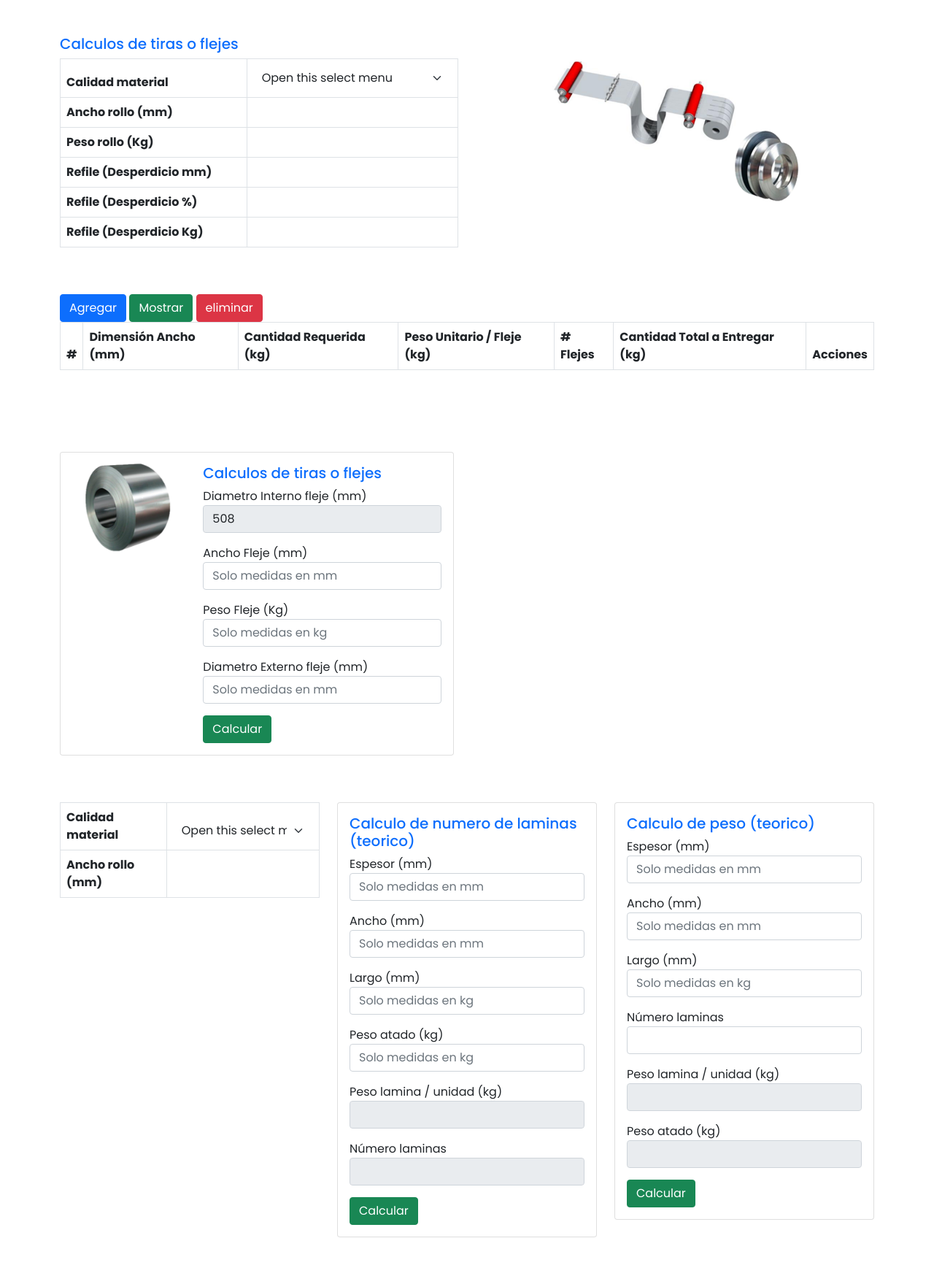
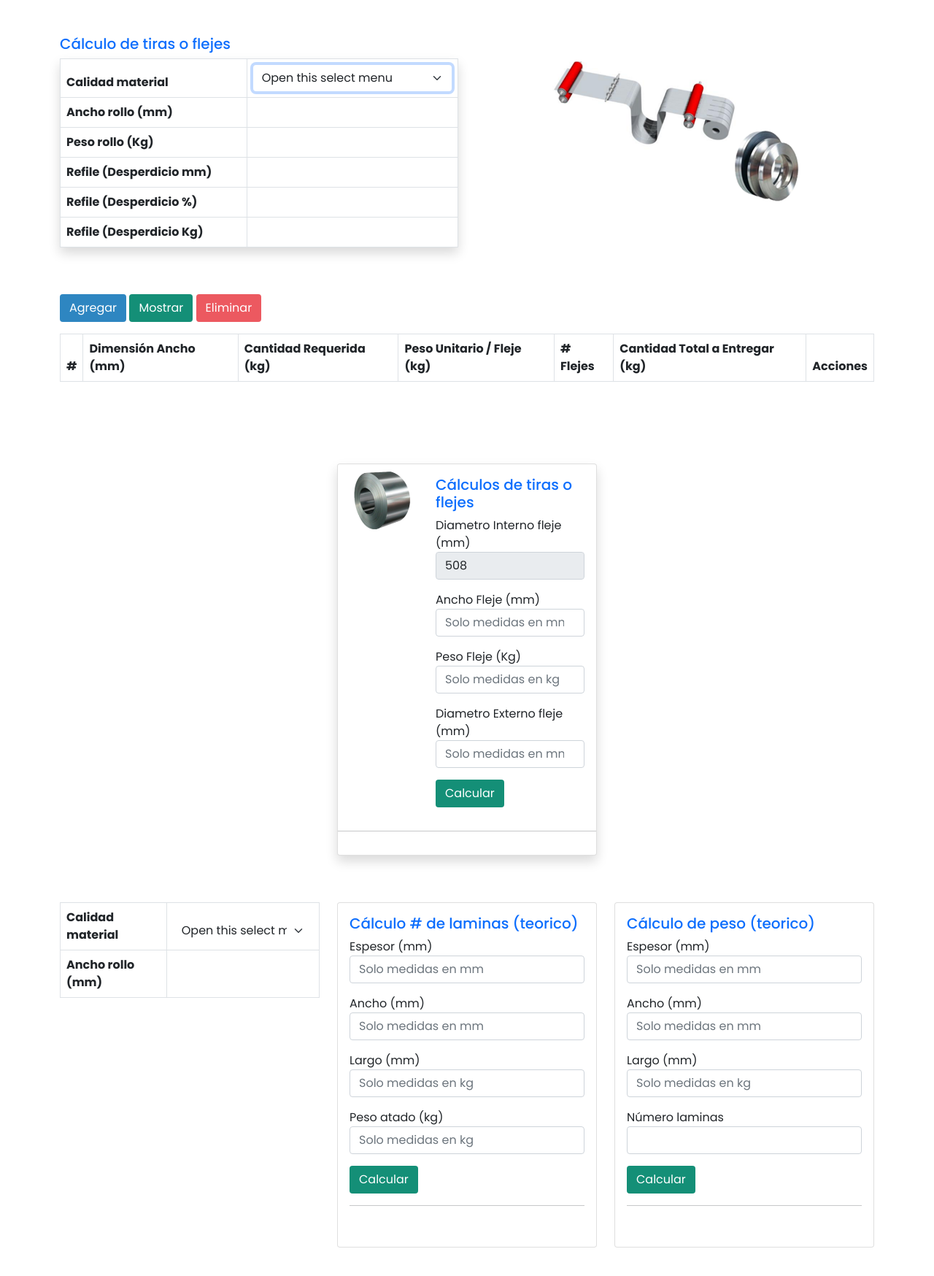
Before and after one commit to Infiern0677/Calculadora-, a plain HTML site: page index.html in a window 1280 px wide. Shown: the whole page at 73% size. Before the commit the page ends 1719 px from the top, so only its background shows below. Drawn offline with nearby package versions, Linux system fonts and the light colour scheme; files whose address does not match are found by name.

Commit message:
Actualiozacion

```diff
--- a/css/style.css
+++ b/css/style.css
@@ -6,3 +6,25 @@
   box-sizing: border-box;
   font-family: 'Poppins', sans-serif;
 }
+
+
+#btn_eliminar{
+  color: white;
+  background-color: #ec5960;
+}
+
+
+#btn_editar{
+  color: white;
+  background-color: #efb810;
+}
+
+#btn_guardar, #btn_mostrar{
+  color: white;
+  background-color: #148F77;
+}
+
+#btn_agregar{
+  color: white;
+  background-color: #2E86C1 ;
+}
--- a/index.html
+++ b/index.html
@@ -23,16 +23,16 @@
   <body>
     <div class="container">
       <div class="row mt-5">
-        <h5 class="text-primary mb-2">Calculos de tiras o flejes</h5>
+        <h5 class="text-primary mb-2">Cálculo de tiras o flejes</h5>
         <div class="col">
-          <table id="tb-1" class="table table-bordered fs-7">
+          <table id="tb-1" class="table table-bordered shadow  bg-body rounded fs-7">
             <thead class="">
               <tr>
                 <th scope="col">Calidad material</th>
                 <th scope="col">
                   <select
                     class="form-select border-0"
-                    id="Type_c"
+                    id="Type_c" autofocus
                     name="Type_c"
                     onchange="ShowSelected();"
                   >
@@ -87,7 +87,7 @@
               <!-- Button trigger modal -->
               <button
                 type="button"
-                class="btn btn-primary"
+                class="btn " id="btn_agregar"
                 data-bs-toggle="modal"
                 data-bs-target="#staticBackdrop"
               >
@@ -108,7 +108,7 @@
                   <div class="modal-content">
                     <div class="modal-header">
                       <h5 class="modal-title" id="staticBackdropLabel">
-                        Modal title
+                        Agregar nuevas medidas
                       </h5>
                       <button
                         type="button"
@@ -120,16 +120,22 @@
                     <div class="modal-body">
                       <input
                         id="da"
-                        placeholder="Dimensón ancho mm:"
+                        placeholder="Dimensón ancho mm:" class="form-control mb-3"
                         requered
+                        type="number">
+                      <input
+                        id="cr"
+                        placeholder="Cantidad requerida kg:" class="form-control"
                         type="number"
                       /><br /><br />
-                      <input
-                        id="cr"
-                        placeholder="Cantidad requerida kg:"
-                        type="number"
-                      /><br /><br />
+
+
+                      <span id="resM">
+
+                      </span>
                     </div>
+
+
                     <div class="modal-footer">
                       <button
                         type="button"
@@ -140,10 +146,10 @@
                       </button>
                       <button
                         id="btn_guardar"
-                        class="btn btn-success"
+                        class="btn"
                         onclick="guardar()"
                       >
-                        agregar
+                        Agregar
                       </button>
                     </div>
                   </div>
@@ -151,16 +157,16 @@
               </div>
 
 
-              <button id="btn_mostrar" class="btn btn-success" onclick="listar()">
+              <button id="btn_mostrar" class="btn" onclick="listar()">
                 Mostrar
               </button>
 
-              <button class="btn btn-danger" id="btn_eliminar" onclick="eliminar()">eliminar</button>
+              <button class="btn"  id="btn_eliminar" onclick="eliminar()">Eliminar</button>
             </div>
 
           </div><!---End---->
 
-          <table id="tablaCal" class="table table-bordered fs-7">
+          <table id="tablaCal" class="table table-bordered fs-7 mt-3">
             <thead class="">
               <tr>
                 <th scope="col">#</th>
@@ -180,10 +186,11 @@
       <br /><br />
 
       <div class="row">
-        <div class="col-auto">
-          <div class="card mb-3" style="max-width: 540px">
+        <div class="col"></div>
+        <div class="col-md-4 col-sm-12">
+          <div class="card mb-3  mx-auto shadow  bg-body rounded" >
             <div class="row g-0">
-              <div class="col-md-4">
+              <div class="col-md-4 d-none d-sm-none d-md-block work-right-text d-flex align-items-center">
                 <img
                   src="img/Imagen2.png"
                   class="img-fluid rounded-start"
@@ -193,7 +200,7 @@
               <div class="col-md-8">
                 <div class="card-body">
                   <h5 class="card-title text-primary">
-                    Calculos de tiras o flejes
+                    Cálculos de tiras o flejes
                   </h5>
                   <p class="card-text">
                     Diametro Interno fleje (mm)
@@ -235,24 +242,31 @@
 
                   <button
                     id="btn_guardar"
-                    class="btn btn-success"
+                    class="btn"
                     onclick="Calculart()"
                   >
                     Calcular
                   </button>
+
                 </div>
+
+
               </div>
             </div>
+            <hr>
+            <span id="res" class="mt-2 px-5 bg-body text-center mb-2"> </span>
           </div>
-        </div>
-        <div class="col">
-          <span id="res"> </span>
-        </div>
+
+        </div><!-----endCol--->
+        <div class="col"></div>
+
+
+
       </div>
       <br />
       <br />
       <div class="row">
-        <div class="col">
+        <div class="col-md-4 col-sm-12">
           <table id="tb-1" class="table table-bordered fs-7">
             <thead class="">
               <tr>
@@ -280,11 +294,11 @@
             </tbody>
           </table>
         </div>
-        <div class="col">
+        <div class="col-md-4 col-sm-12 mb-3" >
           <div class="card">
             <div class="card-body">
               <h5 class="card-title text-primary">
-                Calculo de numero de laminas (teorico)
+                Cálculo # de laminas (teorico)
               </h5>
               <p class="card-text">
                 Espesor (mm)
@@ -322,41 +336,23 @@
                   placeholder="Solo medidas en kg"
                 />
               </p>
-              <p class="card-text">
-                Peso lamina / unidad (kg)
-                <input
-                  class="form-control"
-                  type="number"
-                  id="G39"
-                  placeholder=""
-                  disabled
-                />
-              </p>
-              <p class="card-text">
-                Número laminas
-                <input
-                  class="form-control"
-                  type="number"
-                  id="H39"
-                  placeholder=""
-                  disabled
-                />
-              </p>
 
               <button
                 id="btn_guardar"
-                class="btn btn-success"
-                onclick="Calculart()"
+                class="btn "
+                onclick="CalNumerL()"
               >
                 Calcular
               </button>
+              <hr>
+            <span id="resP3" class="mt-2 px-5 bg-body text-center mb-2"> </span>
             </div>
           </div>
         </div>
-        <div class="col">
+        <div class="col-md-4 col-sm-12">
           <div class="card">
             <div class="card-body">
-              <h5 class="card-title text-primary">Calculo de peso (teorico)</h5>
+              <h5 class="card-title text-primary">Cálculo de peso (teorico)</h5>
               <p class="card-text">
                 Espesor (mm)
                 <input
@@ -394,35 +390,16 @@
                   placeholder=""
                 />
               </p>
-              <p class="card-text">
-                Peso lamina / unidad (kg)
-                <input
-                  class="form-control"
-                  type="number"
-                  id="G43"
-                  placeholder=""
-                  disabled
-                />
-              </p>
-
-              <p class="card-text">
-                Peso atado (kg)
-                <input
-                  class="form-control"
-                  type="number"
-                  id="H43"
-                  placeholder=""
-                  disabled
-                />
-              </p>
 
               <button
                 id="btn_guardar"
-                class="btn btn-success"
-                onclick="Calculart()"
+                class="btn "
+                onclick="CalPesot()"
               >
                 Calcular
               </button>
+              <hr>
+              <span id="resP4" class="mt-2 px-5 bg-body text-center mb-2"> </span>
             </div>
           </div>
         </div>
--- a/js/filter.js
+++ b/js/filter.js
@@ -39,6 +39,7 @@ function guardar(){
 
   if(_precio == "" | _stock == ""){
 
+    document.getElementById("resM").innerHTML = "<p class='text-danger'>Error en el formulario no pueden quedar campos vacios</p>";
   }else{
 
     var objData = JSON.stringify({
@@ -54,10 +55,13 @@ function guardar(){
     console.log(objData);
     tablaData.push(objData);
     localStorage.setItem("tablaDataS", JSON.stringify(tablaData));
+    document.getElementById("resM").innerHTML = "<p class='text-success'>Materiales ingresados con éxito</p>";
+    listar();
 
   }
   document.getElementById("da").value = "";
   document.getElementById("cr").value = "";
+
 
 }
 
@@ -86,7 +90,7 @@ function Calculart(){
       resDEF = 0;
     }
 
-    document.getElementById("res").innerHTML = "Diametro Externo fleje: "+ Math.trunc(resDEF) +" mm <br> Peso Fleje: "+ Math.trunc(resPF)+" kg";
+    document.getElementById("res").innerHTML = "<p>Diametro Externo fleje: "+ Math.trunc(resDEF) +" mm <br> Peso Fleje: "+ Math.trunc(resPF)+" kg</p>";
 
   }else{
     document.getElementById("res").innerHTML = "<p class='text-danger' > Error no pueden quedar campos vacios</p>"
@@ -95,6 +99,40 @@ function Calculart(){
 
 
 }
+
+function CalPesot(){
+  var _C43 = document.getElementById("C39").value;
+  var _D43 = document.getElementById("D39").value;
+  var _E43 = document.getElementById("E39").value;
+  var _F43 = document.getElementById("F39").value;
+
+  if(_C43 !=  "" & _D43 != "" & _E43 != "" & _F43 != "") {
+
+
+    document.getElementById("resP3").innerHTML = "<p>Peso lamina / unidad: "+ Math.trunc(121.089) +" kg <br> Número laminas: "+ Math.trunc(14)+"</p>";
+
+  }else{
+    document.getElementById("resP4").innerHTML = "<p class='text-danger' > Error no pueden quedar campos vacios</p>"
+  }
+}
+
+function CalNumerL(){
+  var _C39 = document.getElementById("C39").value;
+  var _D39 = document.getElementById("D39").value;
+  var _E39 = document.getElementById("E39").value;
+  var _F39 = document.getElementById("F39").value;
+
+  if(_C39 !=  "" & _D39 != "" & _E39 != "" & _F39 != "") {
+
+
+    document.getElementById("resP3").innerHTML = "<p>Peso lamina / unidad: "+ Math.trunc(121.089) +" kg <br> Peso atado: "+ Math.trunc(14)+" kg </p>";
+
+  }else{
+    document.getElementById("resP3").innerHTML = "<p class='text-danger' > Error no pueden quedar campos vacios</p>"
+  }
+
+}
+
 
 function listar(){
 
@@ -156,7 +194,7 @@ function listar(){
       dataFila += "<td>"+Math.trunc(_pu)+"</td>";
       dataFila += "<td>"+_f+"</td>";
       dataFila += "<td>"+Math.trunc(_cte)+"</td>";
-      dataFila += "<td> <button class='btn btn-warning' onclick='editar("+vardata.id+")'>Editar</button></td>";
+      dataFila += "<td> <button class='btn ' id='btn_editar' onclick='editar("+vardata.id+")'>Editar</button></td>";
 
 
 
```
